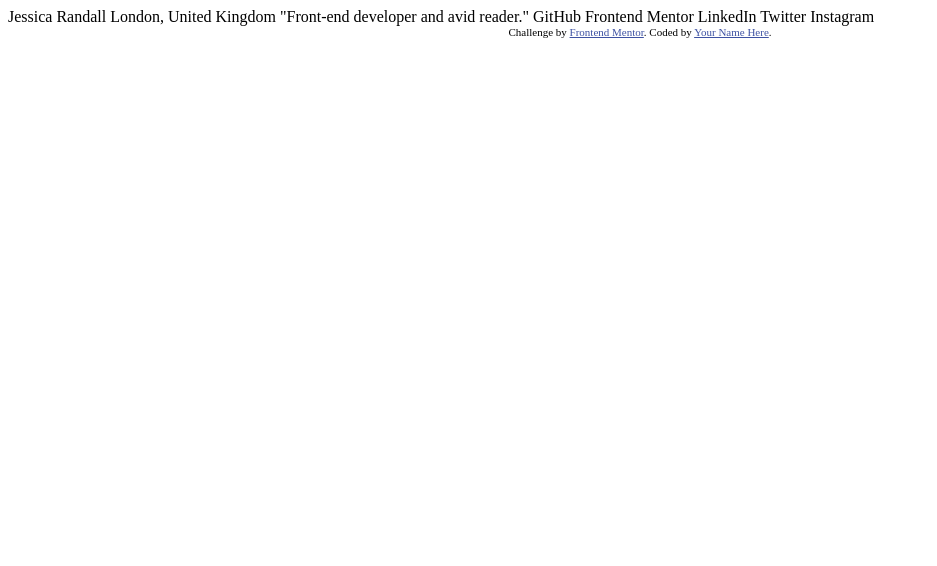
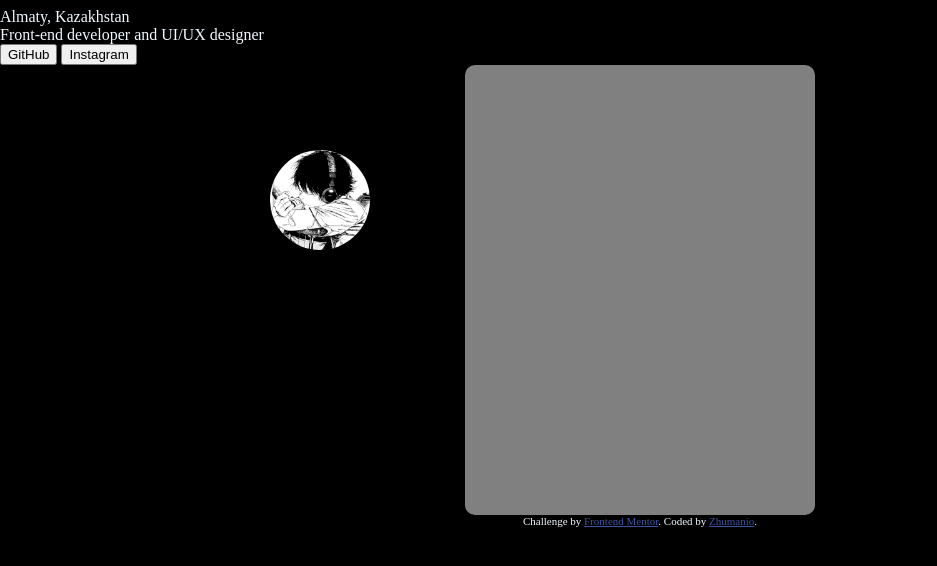
Before and after one commit to Zhumanio08/Social-Media-links, a plain HTML site: page index.html in a window 1280 px wide. Shown: the whole page, without its empty margins (0-937 px from the left). Drawn offline with Linux system fonts and the light colour scheme.

Commit message:
First commit

```diff
--- a/index.html
+++ b/index.html
@@ -1,34 +1,46 @@
 <!DOCTYPE html>
 <html lang="en">
   <head>
-  <meta charset="UTF-8">
-  <meta name="viewport" content="width=device-width, initial-scale=1.0"> <!-- displays site properly based on user's device -->
+    <meta charset="UTF-8" />
+    <meta name="viewport" content="width=device-width, initial-scale=1.0" />
+    <!-- displays site properly based on user's device -->
 
-  <link rel="icon" type="image/png" sizes="32x32" href="./assets/images/favicon-32x32.png">
+    <link
+      rel="icon"
+      type="image/png"
+      sizes="32x32"
+      href="./assets/images/favicon-32x32.png"
+    />
+    <link rel="stylesheet" href="style.css" />
 
     <title>Frontend Mentor | Social links profile</title>
 
-  <!-- Feel free to remove these styles or customise in your own stylesheet 👍 -->
     <style>
-    .attribution { font-size: 11px; text-align: center; }
-    .attribution a { color: hsl(228, 45%, 44%); }
+      .attribution {
+        font-size: 11px;
+        text-align: center;
+      }
+      .attribution a {
+        color: hsl(228, 45%, 44%);
+      }
     </style>
   </head>
   <body>
-
-  Jessica Randall
-  London, United Kingdom
-  "Front-end developer and avid reader."
-
-  GitHub
-  Frontend Mentor
-  LinkedIn
-  Twitter
-  Instagram
+    <div class="avatar">
+      <img src="image.png" alt="Zhumanio" />
+    </div>
+    <div class="City">Almaty, Kazakhstan</div>
+    <div class="About">Front-end developer and UI/UX designer</div>
+    <div class="Buttons">
+      <button>GitHub</button> <button>Instagram</button>
+    </div>
+    <div class="cont"></div>
 
     <div class="attribution">
-    Challenge by <a href="https://www.frontendmentor.io?ref=challenge" target="_blank">Frontend Mentor</a>.
-    Coded by <a href="#">Your Name Here</a>.
+      Challenge by
+      <a href="https://www.frontendmentor.io?ref=challenge" target="_blank"
+        >Frontend Mentor</a
+      >. Coded by <a href="#">Zhumanio</a>.
     </div>
   </body>
 </html>
--- /dev/null
+++ b/style.css
@@ -0,0 +1,34 @@
+body {
+  background-color: black;
+  margin-left: auto;
+  margin-right: auto;
+  color: aliceblue;
+}
+
+.avatar {
+  border-radius: 50%;
+  overflow: hidden;
+  width: 100px;
+  height: 100px;
+  position: absolute;
+  top: 150px;
+  right: 910px;
+}
+
+.avatar img {
+  width: 100%;
+  height: 100%;
+  object-fit: cover;
+}
+
+.cont {
+  background-color: gray;
+  width: 350px;
+  height: 450px;
+  border-radius: 10px;
+  margin: 0px auto;
+}
+
+.Buttons {
+  display: block;
+}
```
Also changed, not shown: image.png (added). Lines whose indentation alone changed are shown as unchanged.
